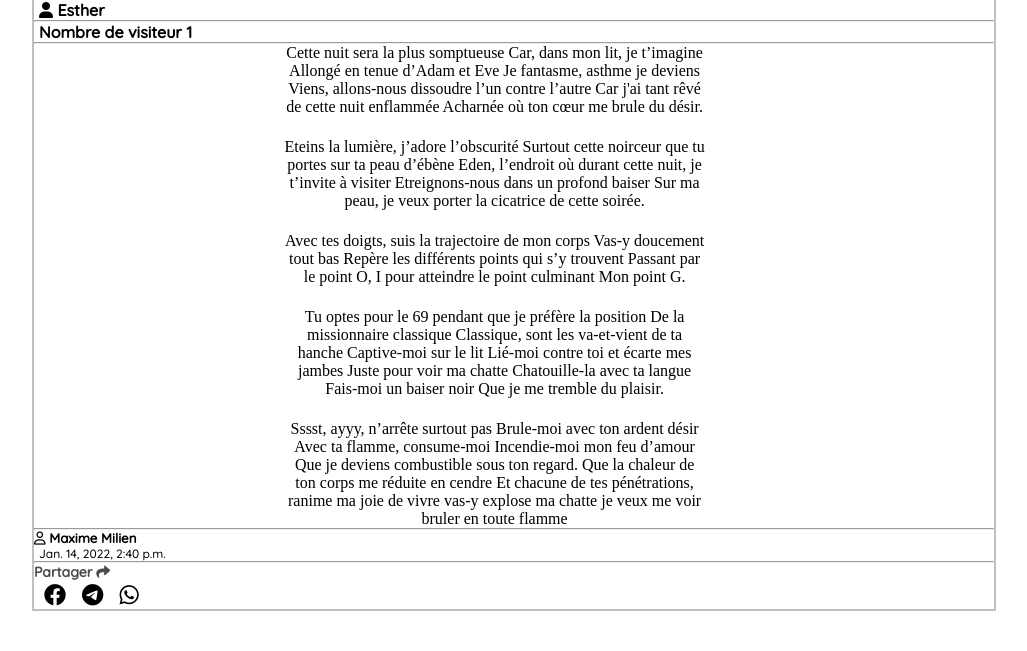
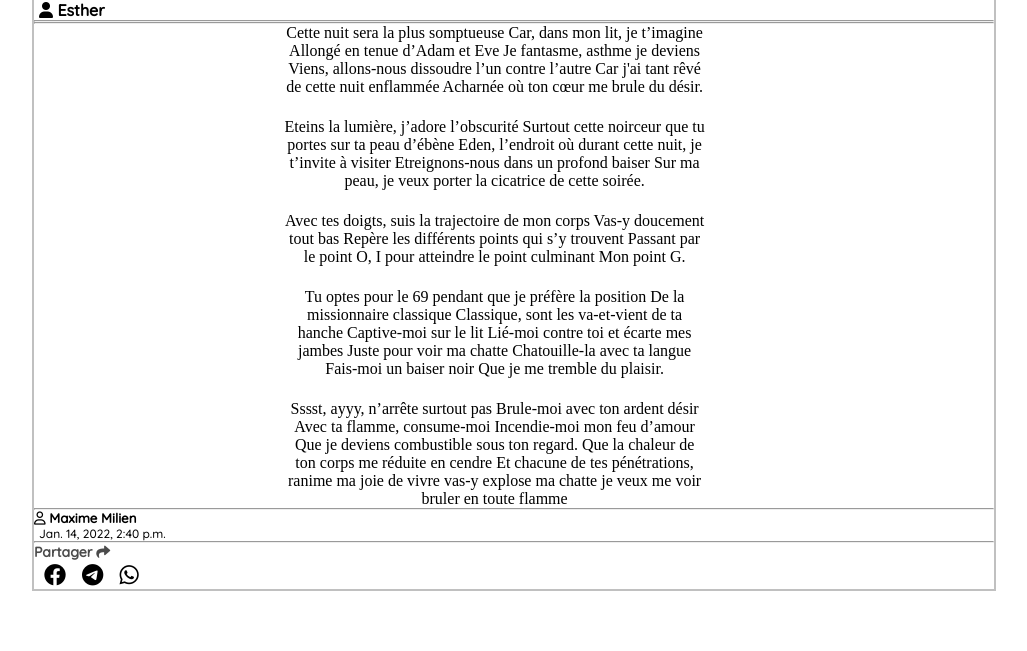
Before and after one commit to Maxdev01/testkikote, a Django app: a page that uses templates/creative/details.html in a window 1280 px wide. Shown: the part 190-841 px from the top of the page, without its empty margins (160-1187 px from the left). Run offline with Django 3.2, Linux system fonts and the light colour scheme; data comes from the database, SQL or seed files in the repository; both versions use the stored data as it was after the commit.

Commit message:
try to update

```diff
--- a/creativite/views.py
+++ b/creativite/views.py
@@ -165,13 +165,18 @@ def DetailsArticle(request, id=id):
     if len(result) == 1:
         print('user exist ')
 
-    elif len(result) > 1:
+
+
+    elif len(result) > 10:
         print('user exit more....')
     else:
         u.save()
         print('user is unique')
 
+
+
     countip = UserIp.objects.all().count()
+
 
     formreply = ReplyForm
 
--- a/templates/creative/details.html
+++ b/templates/creative/details.html
@@ -47,7 +47,7 @@
                         <p> <i class="fas fa-envelope-square"></i> {{ detail_texts.email }} </p>
                         <h4><i class="fas fa-user"></i> {{ detail_texts.author }} </h4>
                         <hr>
-                        <h4>Nombre de visiteur {{ countip }} </h4>
+
                         <hr>
 
                         <p class="text-makdown">{{ detail_texts.text|markdown }} </p>
```
Also changed, not shown: db.sqlite3.
